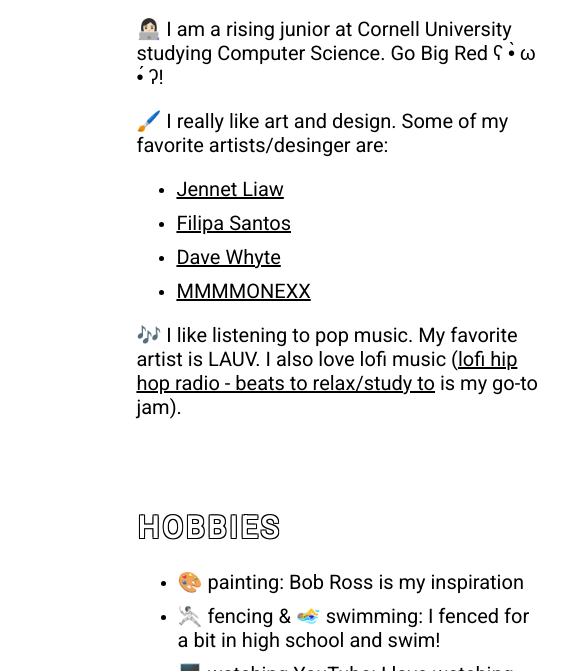
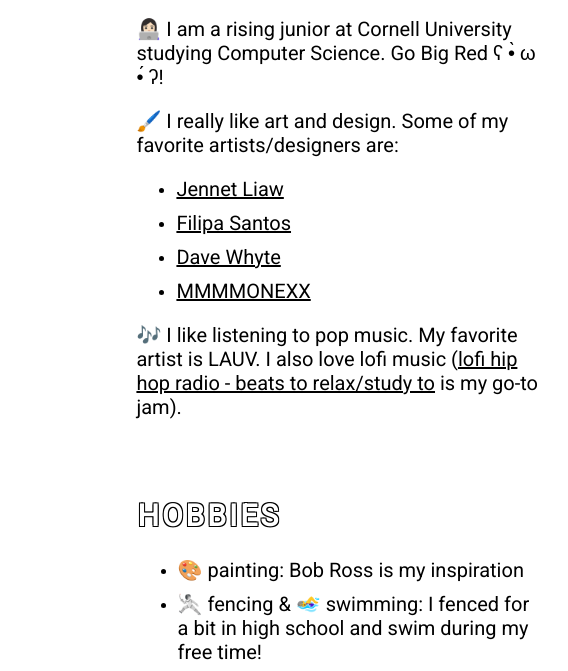
Before and after one commit to judyhuang8/collage, a plain HTML site: page index.html in a window 1280 px wide. Shown: the part 166-837 px from the top of the page, 553-1121 px from the left. Drawn offline with nearby package versions, Linux system fonts and the light colour scheme.

Commit message:
fixed typos

```diff
--- a/index.html
+++ b/index.html
@@ -52,7 +52,7 @@
             Computer Science. Go Big Red ʕ •̀ ω •́ ʔ!
           </p>
           <p>
-            🖌️ I really like art and design. Some of my favorite artists/desinger are:
+            🖌️ I really like art and design. Some of my favorite artists/designers are:
           <ul>
             <li>
               <p>
@@ -102,7 +102,7 @@
           </li>
 
           <li>
-            <p>🤺 fencing & 🏊‍♀️ swimming: I fenced for a bit in high school and swim! </p>
+            <p>🤺 fencing & 🏊‍♀️ swimming: I fenced for a bit in high school and swim during my free time! </p>
           </li>
 
           <li>
```
